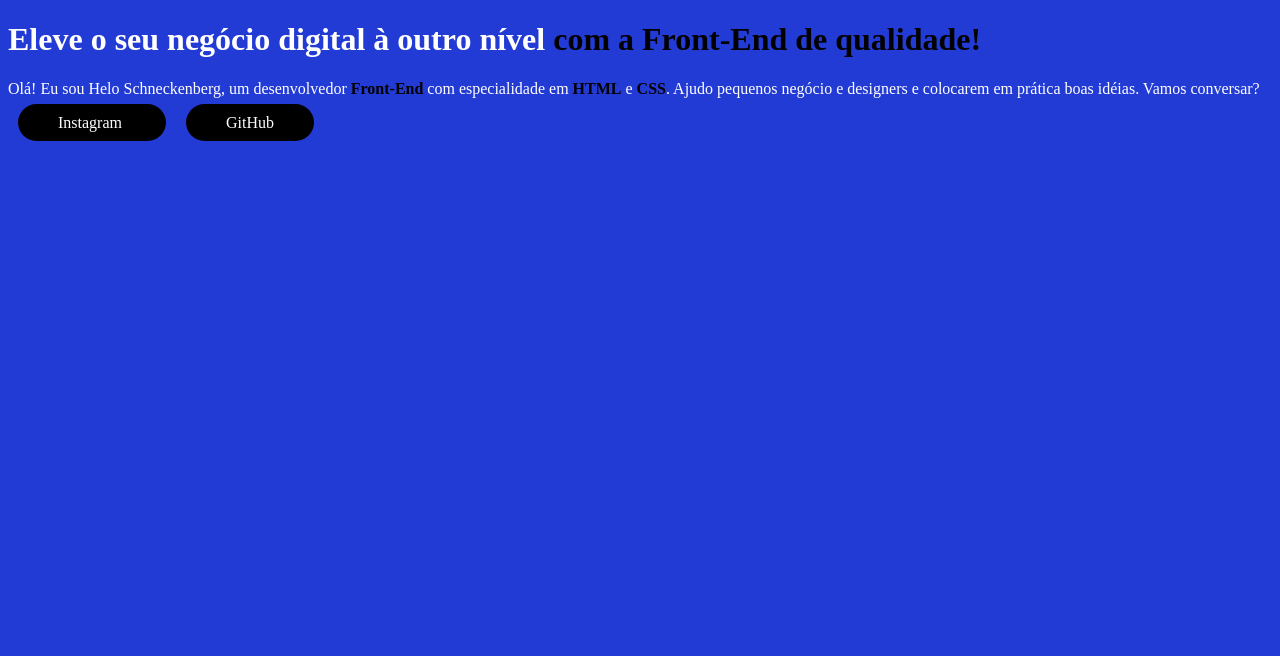
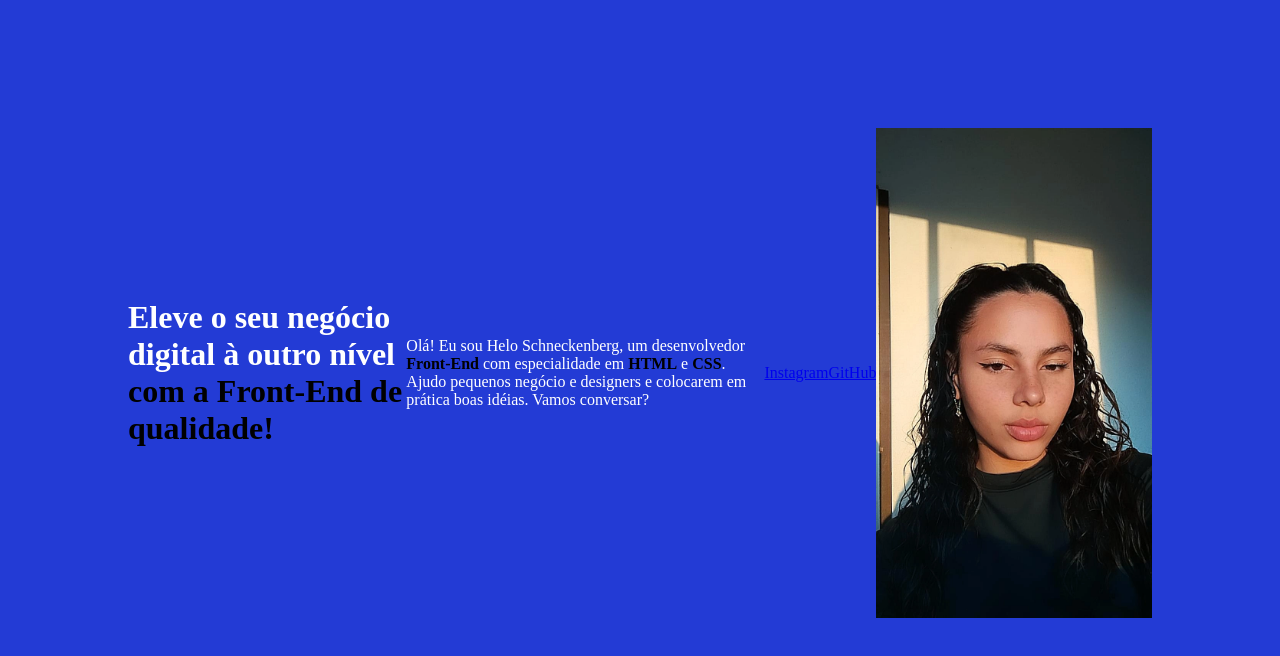
Before and after one commit to HeloSchneckenberg/Portif-lio-helo, a plain HTML site: page index.html in a window 1280 px wide. Drawn offline with Linux system fonts and the light colour scheme.

Commit message:
20/08/2024

```diff
--- a/index.html
+++ b/index.html
@@ -13,7 +13,7 @@
 
   </header>
 
-  <main> <!-- Main é a parte principal -->
+  <main class="apresentacao"> <!-- Main é a parte principal -->
     <h1> Eleve o seu negócio digital à outro nível <strong>com a Front-End de qualidade!</strong> </h1>
 
     <p> Olá! Eu sou Helo Schneckenberg, um desenvolvedor <strong>Front-End</strong> com especialidade em <strong>HTML</strong>  e <strong>CSS</strong>. Ajudo pequenos negócio
@@ -21,6 +21,8 @@
 
     <a href="https://instagram.com/heloxz_h"> Instagram </a>
     <a href="https://github.com/heloschneckenberg"> GitHub </a>
+
+    <img class="foto" src="foto.webp">
 
   </main>
 
--- a/style.css
+++ b/style.css
@@ -2,6 +2,11 @@
   --cor-fundo: #233BD5;
   --cor-destaque: #000000;
   --cor-texto: #FFFFFF;
+}
+
+*{
+  margin: 0;
+  padding: 0;
 }
 
 body{
@@ -9,16 +14,21 @@ body{
   color: var(--cor-texto);
 }
 
+.apresentacao{
+  display: flex;
+  margin: 10%;
+  align-items: center;
+  justify-content: space-between;
+}
+
 strong{
   color: var(--cor-destaque);
 }
 
 a{
-  color: var(--cor-texto);
-  font-size: 16px;
-  text-decoration: none;
-  background-color: var(--cor-destaque);
-  padding: 10px 40px;
-  margin: 10px;
-  border-radius: 20px;
+
 }
+
+.foto{
+  height: 490px;
+}
```
